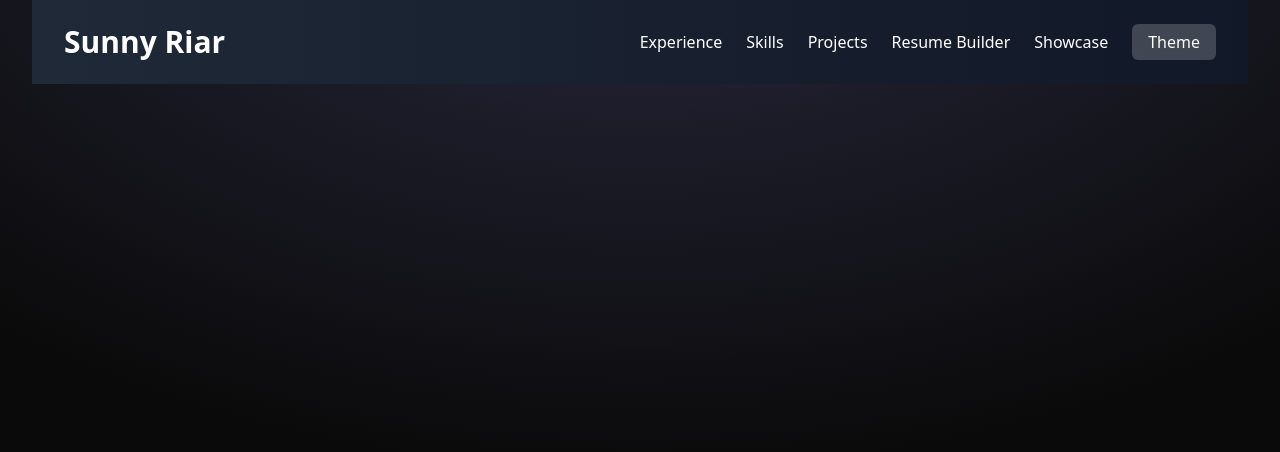
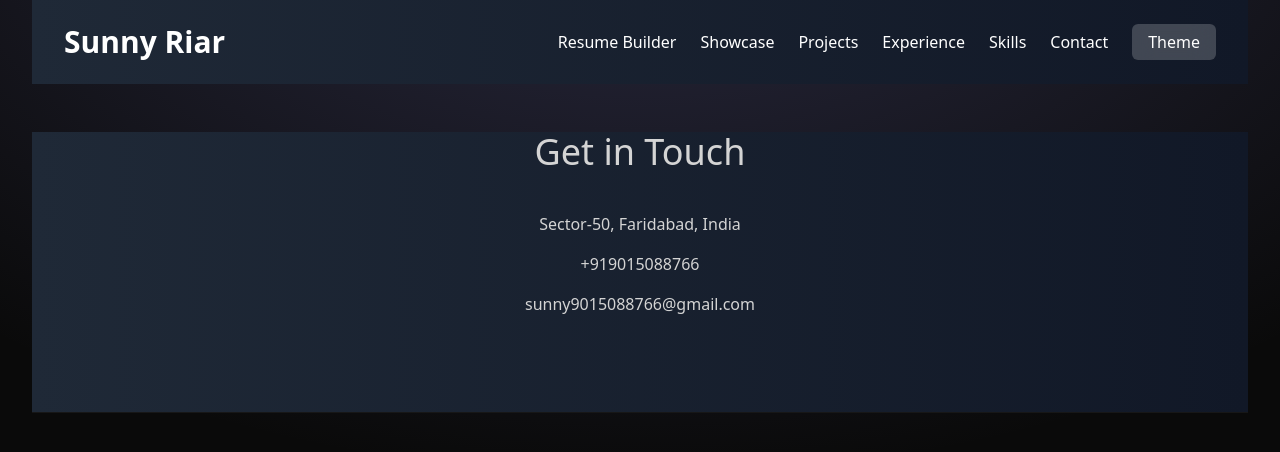
Before and after one commit to CraziestAnimeLover/Portpolio-React-, a React (Vite) app: page /contact in a window 1280 px wide. Shown: the top 452 px of the page. Built offline with nearby package versions, Linux system fonts and the light colour scheme.

Commit message:
update all

```diff
--- a/src/App.jsx
+++ b/src/App.jsx
@@ -1,3 +1,5 @@
+import { motion } from "framer-motion";
+
 import React from "react";
 import { Routes, Route } from "react-router-dom";
 import Navbar from "./components/Navbar/Navbar";
@@ -10,6 +12,7 @@ import Skills from "./pages/Skills";
 
 import ComponentsPage from "./pages/Buttonstyle/ComponentsPage";
 import ResumeBuilder from "./components/Resume/ResumeBuilder";
+import Contact from "./components/Contact/Contact";
 
 function App() {
   return (
@@ -17,15 +20,22 @@ function App() {
       <div className="overflow-x-hidden text-neutral-300 antialiased selection:bg-cyan-300 selection:text-cyan-900">
         {/* Background */}
         <div className="fixed top-0 -z-10 h-full w-full">
-          <div className="absolute top-0 z-[-2] h-screen w-screen bg-neutral-950 bg-[radial-gradient(ellipse_80%_80%_at_50%_-20%,rgba(120,119,198,0.3),rgba(255,255,255,0))]"></div>
+          <div className="absolute top-0 z-[2] h-screen w-screen bg-neutral-950 bg-[radial-gradient(ellipse_80%_80%_at_50%_-20%,rgba(120,119,198,0.3),rgba(255,255,255,0))]"></div>
         </div>
 
         {/* Main Layout */}
         <div className="container mx-auto px-8">
-          <Navbar />
+          {/* Draggable Navbar */}
+          <motion.div
+            drag="y" // only vertical
+            dragConstraints={{ top: 0, bottom: 20 }} // adjust bottom as needed
+            dragElastic={0.2}
+            className="cursor-grab top-0 left-0 w-full z-[99999999999999]"
+          >
+            <Navbar />
+          </motion.div>
 
           <Routes>
-            {/* Home Route */}
             <Route
               path="/"
               element={
@@ -34,18 +44,15 @@ function App() {
                   <About />
                   <Tec />
                   <Project />
-
-
                 </>
               }
             />
-
-            {/* Experience Route */}
             <Route path="/experience" element={<Experience />} />
-            <Route path="/skills" element={<Skills/>} />
-            <Route path="/projects" element={<Project/>} />
-            <Route path="/showcase" element={<ComponentsPage/>} />
-            <Route path="/resumebuilder" element={<ResumeBuilder/>} />
+            <Route path="/contact" element={<Contact />} />
+            <Route path="/skills" element={<Skills />} />
+            <Route path="/projects" element={<Project />} />
+            <Route path="/showcase" element={<ComponentsPage />} />
+            <Route path="/resumebuilder" element={<ResumeBuilder />} />
           </Routes>
         </div>
       </div>
--- a/src/components/Hero/HeroSection.jsx
+++ b/src/components/Hero/HeroSection.jsx
@@ -1,8 +1,9 @@
 import React from "react";
 import { HERO_CONTENT } from "../../constants";
-import profilePic from "../../assets/kevinRushProfile.jpg";
+import profileVideo from "../../assets/Intro.mp4";
 import { motion } from "framer-motion";
 import { useTheme } from "../../context/ThemeContext";
+
 
 import {
   FaGithub,
@@ -21,12 +22,25 @@ const HeroSection = () => {
       className={`relative border-b border-neutral-900 pb-12 lg:mb-36 ${currentGradient} text-white`}
     >
       {/* Social Icons */}
-      <div className="hidden lg:flex flex-col fixed top-1/3 left-6 space-y-6 z-50">
-        <a href="https://www.linkedin.com/in/sunny-riar-a8970a1b3/" target="_blank">
+<motion.div
+  className="hidden lg:flex flex-col fixed top-1/3 left-6 space-y-6 z-50 cursor-grab"
+  drag="x" // restrict dragging to horizontal axis
+  dragConstraints={{ left: 0, right: window.innerWidth - 100 }} // adjust 100 based on icon width
+  dragElastic={0.2}
+>
+  <a
+    href="https://www.linkedin.com/in/sunny-riar-a8970a1b3/"
+    target="_blank"
+    rel="noopener noreferrer"
+  >
     <FaLinkedin className="text-3xl hover:text-gray-300" />
   </a>
 
-        <a href="https://github.com/CraziestAnimeLover" target="_blank">
+  <a
+    href="https://github.com/CraziestAnimeLover"
+    target="_blank"
+    rel="noopener noreferrer"
+  >
     <FaGithub className="text-3xl hover:text-gray-300" />
   </a>
 
@@ -36,7 +50,9 @@ const HeroSection = () => {
   <a href="mailto:sunny9015088766@gmail.com">
     <FaVoicemail className="text-3xl hover:text-gray-300" />
   </a>
-      </div>
+</motion.div>
+
+
 
       {/* Hero Content */}
       <div className="flex flex-wrap items-center max-w-7xl mx-auto px-6 lg:px-12 py-16">
@@ -60,13 +76,17 @@ const HeroSection = () => {
           </p>
         </div>
 
-        <div className="w-full lg:w-1/2 mt-12 flex justify-center">
-          <motion.img
-            src={profilePic}
-            alt="Sunny Riar"
-            className="rounded-3xl shadow-2xl max-w-sm"
+       <div className="w-full pb-24  h-full lg:w-1/2 mt-12 flex justify-center">
+  <motion.video
+    src={profileVideo} // import your video at the top like: import profileVideo from "../../assets/profileVideo.mp4";
+    autoPlay
+    loop
+    muted
+    playsInline
+    className="rounded-3xl shadow-2xl  max-w-sm object-cover"
   />
 </div>
+
 
       </div>
     </div>
--- a/src/components/Navbar/Navbar.jsx
+++ b/src/components/Navbar/Navbar.jsx
@@ -22,21 +22,25 @@ const Navbar = () => {
 
         {/* Desktop Nav */}
         <div className="hidden md:flex items-center gap-6">
+          <Link to="/resumebuilder" className={navLinkClass}>
+            Resume Builder
+          </Link>
+           <Link to="/showcase" className={navLinkClass}>
+            Showcase
+          </Link>
+          <Link to="/projects" className={navLinkClass}>
+            Projects
+          </Link>
           <Link to="/experience" className={navLinkClass}>
             Experience
           </Link>
           <Link to="/skills" className={navLinkClass}>
             Skills
           </Link>
-          <Link to="/projects" className={navLinkClass}>
-            Projects
+          <Link to="/contact" className={navLinkClass}>
+            Contact
           </Link>
-          <Link to="/resumebuilder" className={navLinkClass}>
-            Resume Builder
-          </Link>
-          <Link to="/showcase" className={navLinkClass}>
-            Showcase
-          </Link>
+
 
           {/* Theme Button */}
           <motion.button
--- a/src/constants/index.js
+++ b/src/constants/index.js
@@ -104,7 +104,7 @@ export const PROJECTS = [
 
 
 export const CONTACT = {
-  address: "767 Fifth Avenue, New York, NY 10153 ",
+  address: "Sector-50, Faridabad, India ",
   phoneNo: "+919015088766 ",
   email: "sunny9015088766@gmail.com",
 };
```
Also changed, not shown: 1 other file (tests, documents, lock files or other folders). Lines whose indentation alone changed are shown as unchanged.
